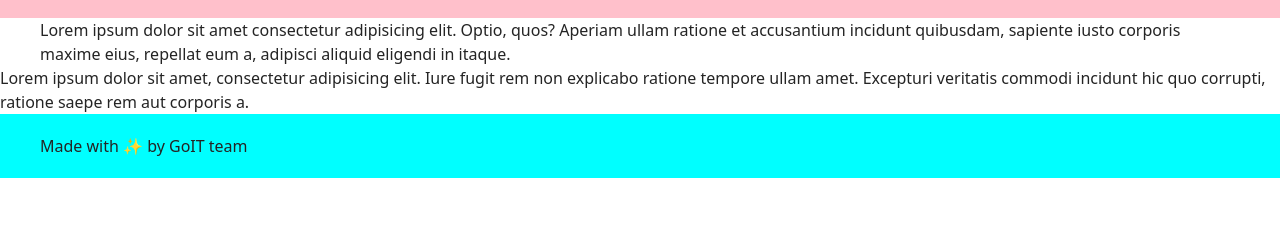
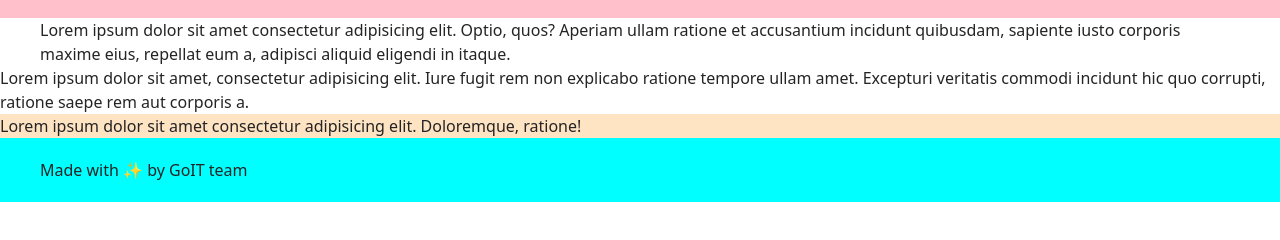
Before and after one commit to JokerGared/Practise111, a website built with Vite: page src/index.html in a window 1280 px wide. Shown: the part 130-370 px from the top of the page. Built offline with nearby package versions, Linux system fonts and the light colour scheme.

Commit message:
Add solution

```diff
--- /dev/null
+++ b/src/css/solution.css
@@ -0,0 +1,3 @@
+.solution {
+    background-color: bisque;
+}
--- a/src/css/styles.css
+++ b/src/css/styles.css
@@ -14,4 +14,5 @@
 @import url('./header.css');
 @import url('./hero.css');
 @import url('./about.css');
+@import url('./solution.css');
 @import url('./footer.css');
--- a/src/index.html
+++ b/src/index.html
@@ -15,6 +15,7 @@
       <!-- Loads the specified .html file -->
       <load src="./partials/hero.html" />
       <load src="./partials/about.html" />
+      <load src="./partials/solution.html" />
     </main>
 
     <load src="./partials/footer.html" />
--- /dev/null
+++ b/src/partials/solution.html
@@ -0,0 +1,6 @@
+<section class="solution">
+  <p>
+    Lorem ipsum dolor sit amet consectetur adipisicing elit. Doloremque,
+    ratione!
+  </p>
+</section>
```
